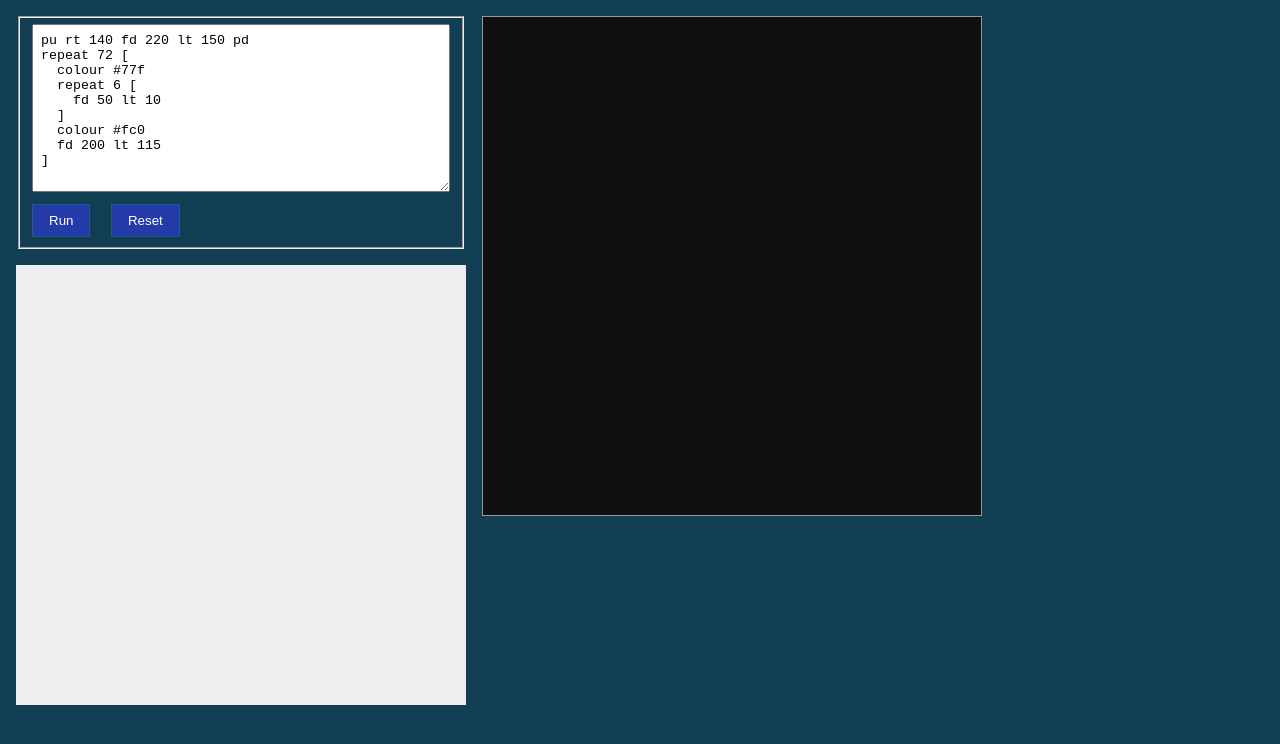
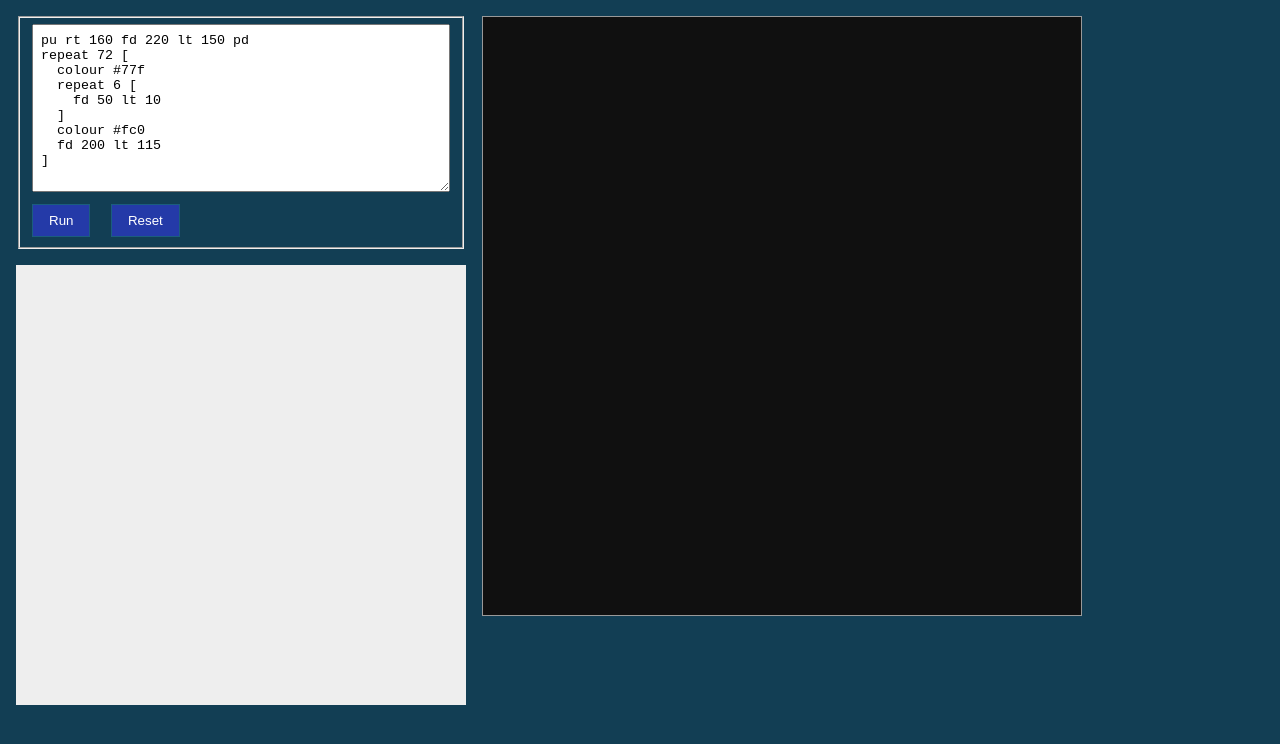
Before and after one commit to JulianNicholls/Logo-Interpreter, a website: page index.html in a window 1280 px wide. Drawn offline with Linux system fonts and the light colour scheme.

Commit message:
Expand size

```diff
--- a/index.html
+++ b/index.html
@@ -14,7 +14,7 @@
     <div class="left">
       <form id="logo-form" action="">
         <fieldset>
-          <textarea id="logo-text" cols="60" rows="10">pu rt 140 fd 220 lt 150 pd
+          <textarea id="logo-text" cols="60" rows="10">pu rt 160 fd 220 lt 150 pd
 repeat 72 [
   colour #77f
   repeat 6 [
@@ -31,7 +31,7 @@ repeat 72 [
       <div id="info"></div>
     </div>
 
-    <canvas id="logo-output" width="500" height="500"></canvas>
+    <canvas id="logo-output" width="600" height="600"></canvas>
   </div>
 
   <script src="turtle.js"></script>
--- a/logo-runner.js
+++ b/logo-runner.js
@@ -33,7 +33,7 @@ class LogoRunner {
           turtle.colour(arg);
           break;
 
-        case 'repeat': // Skip for now
+        case 'repeat':
           for (let i = 0; i < loopCount; ++i) {
             this.run(commands);
           }
--- a/logo.js
+++ b/logo.js
@@ -1,5 +1,6 @@
 const canvas = document.getElementById('logo-output');
 const ctx = canvas.getContext('2d');
+
 const logoText = document.getElementById('logo-text');
 
 const runButton = document.getElementById('run');
--- a/styles.css
+++ b/styles.css
@@ -18,9 +18,9 @@ textarea {
 
 canvas {
   border: 1px solid #999;
-  height: 500px;
+  height: 600px;
   margin-top: 1rem;
-  width: 500px;
+  width: 600px;
 }
 
 .wrapper {
--- a/turtle.js
+++ b/turtle.js
@@ -9,8 +9,8 @@ class Turtle {
 
   reset() {
     this.angle = -Math.PI / 2;
-    this.x = 250;
-    this.y = 250;
+    this.x = 300;
+    this.y = 300;
     this._penDown = true;
 
     this.ctx.strokeStyle = '#fff';
```
